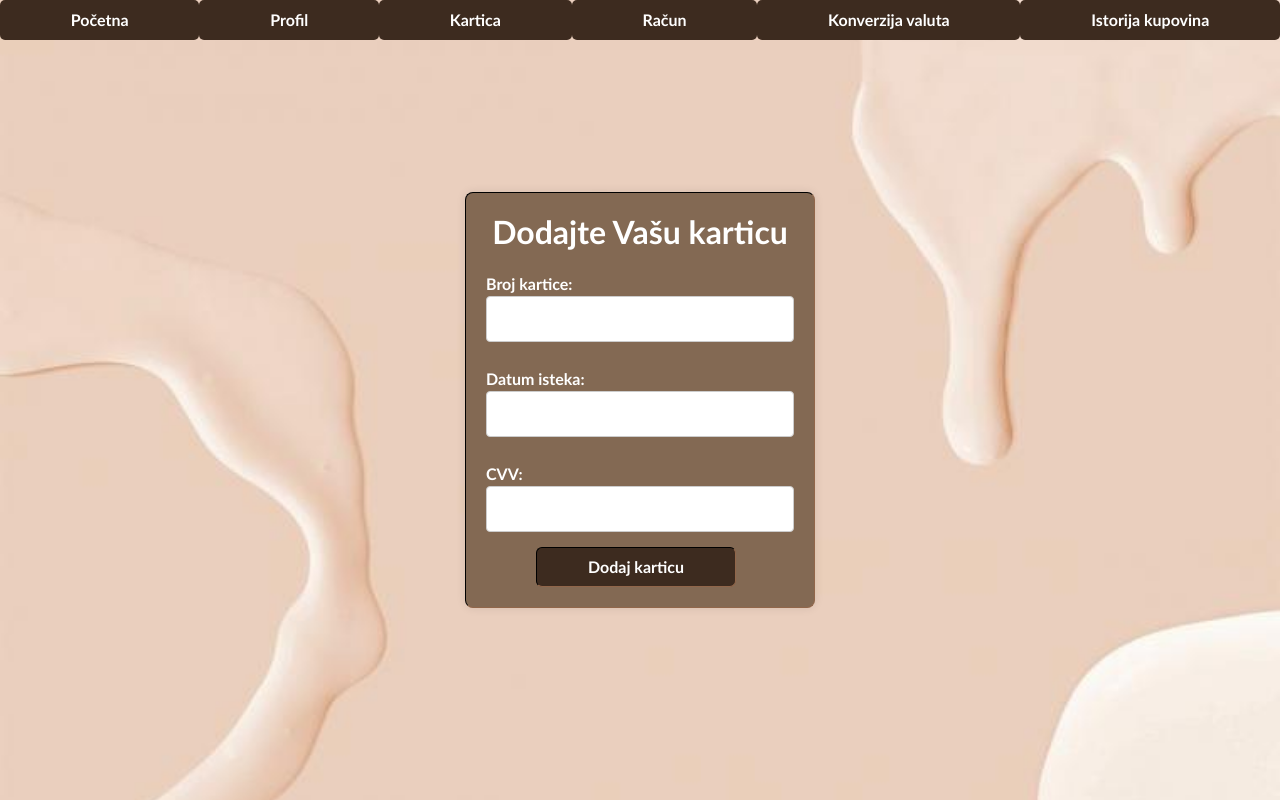
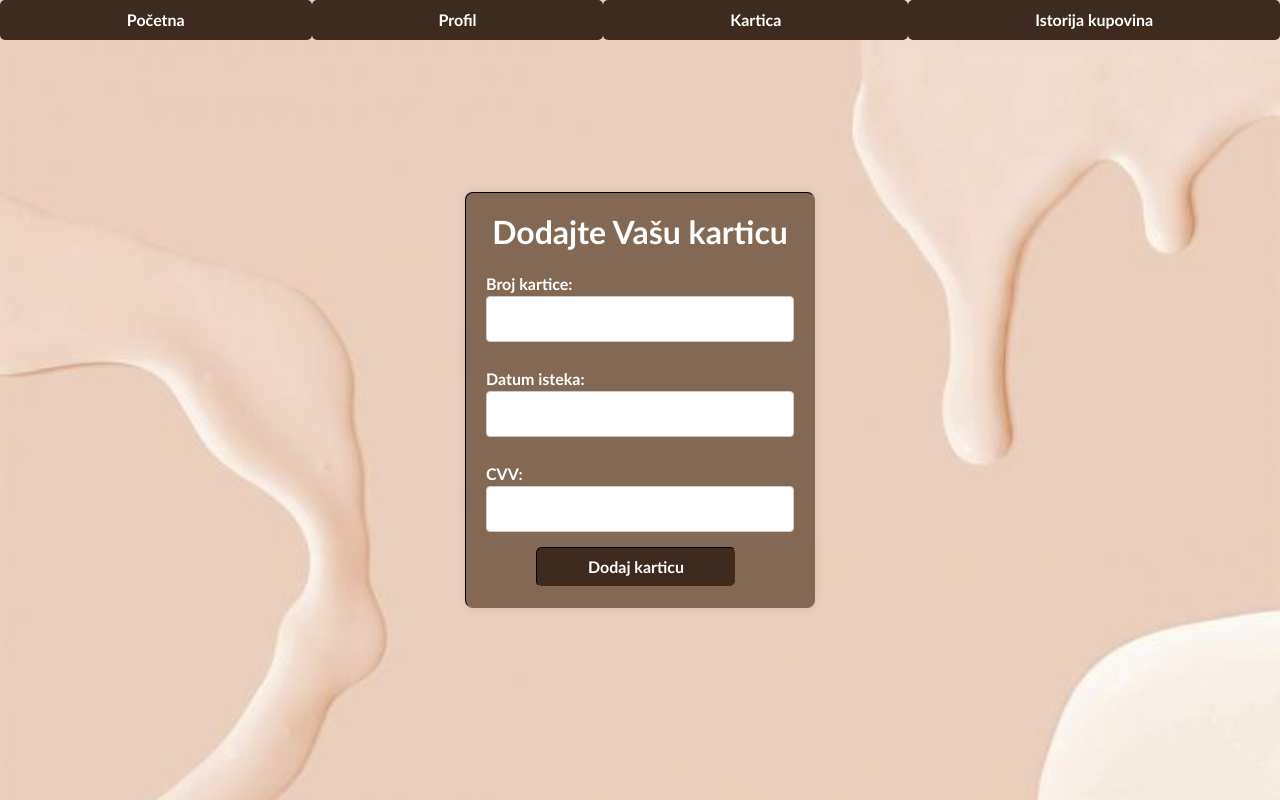
Before and after one commit to kristinasr/drs_kraj, a React (Create React App) app in the folder ui/: page /KarticaKorisnika in a window 1280 px wide. Built offline with nearby package versions, Linux system fonts and the light colour scheme.

Commit message:
delete from .js files

```diff
--- a/ui/src/DodajKarticu.js
+++ b/ui/src/DodajKarticu.js
@@ -115,12 +115,6 @@ const DodavanjeKartice = () => {
                         <Link to="/KarticaKorisnika" className="nav-link active" style={{ borderRadius:'5px', width:'100%' ,color: 'white', fontWeight: "bold", backgroundColor: '#3d2b1f', fontFamily: 'Calibri' }}>Kartica</Link>
                     </li>
                     <li className="nav-item">
-                        <Link to="" className="nav-link" style={{ borderRadius:'5px', width:'100%' ,color: 'white', fontWeight: "bold", backgroundColor: '#3d2b1f', fontFamily: 'Calibri' }}>Račun</Link>
-                    </li>
-                    <li className="nav-item">
-                        <Link to="" className="nav-link" style={{ borderRadius:'5px', width:'100%' ,color: 'white', fontWeight: "bold", backgroundColor: '#3d2b1f', fontFamily: 'Calibri' }}>Konverzija valuta</Link>
-                    </li>
-                    <li className="nav-item">
                         <Link to="/IstorijaProizvoda" className="nav-link" style={{ borderRadius:'5px', width:'100%' ,color: 'white', fontWeight: "bold", backgroundColor: '#3d2b1f', fontFamily: 'Calibri' }}>Istorija kupovina</Link>
                     </li>
                 </ul>
--- a/ui/src/DodajProizvod.js
+++ b/ui/src/DodajProizvod.js
@@ -118,13 +118,7 @@ const DodajProizvod = () => {
                             <Link to="/Proizvod" className="nav-link active" style={{ borderRadius:'5px', width:'100%' ,color: 'white', fontWeight: "bold", backgroundColor: '#3d2b1f', fontFamily: 'Calibri' }}>Dodavanje proizvoda</Link>
                         </li>
                         <li className="nav-item">
-                            <Link to="" className="nav-link" style={{ borderRadius:'5px', width:'100%' ,color: 'white', fontWeight: "bold", backgroundColor: '#3d2b1f', fontFamily: 'Calibri' }}>Povećanje količine proizvoda</Link>
-                        </li>
-                        <li className="nav-item">
                             <Link to="/UzivoKupovina" className="nav-link" style={{ borderRadius:'5px', width:'100%' ,color: 'white', fontWeight: "bold", backgroundColor: '#3d2b1f', fontFamily: 'Calibri' }}>Uživo praćenje kupovina</Link>
-                        </li>
-                        <li className="nav-item">
-                            <Link to="" className="nav-link" style={{ borderRadius:'5px', width:'100%' ,color: 'white', fontWeight: "bold", backgroundColor: '#3d2b1f', fontFamily: 'Calibri' }}>Verifikacija naloga</Link>
                         </li>
                     </ul>
                 </div>
--- a/ui/src/IzmenaProfila.js
+++ b/ui/src/IzmenaProfila.js
@@ -154,13 +154,6 @@ const IzmenaProfila = () => {
                         <Link to="/KarticaKorisnika" className="nav-link" style={{ borderRadius:'5px', width:'100%' ,color: 'white', fontWeight: "bold", backgroundColor: '#3d2b1f', fontFamily: 'Calibri' }}>Kartica</Link>
                     </li>
                     <li className="nav-item">
-                        <Link to="" className="nav-link" style={{ borderRadius:'5px', width:'100%' ,color: 'white', fontWeight: "bold", backgroundColor: '#3d2b1f', fontFamily: 'Calibri' }}>Račun</Link>
-                    </li>
-
-                    <li className="nav-item">
-                        <Link to="" className="nav-link" style={{ borderRadius:'5px', width:'100%' ,color: 'white', fontWeight: "bold", backgroundColor: '#3d2b1f', fontFamily: 'Calibri' }}>Konverzija valuta</Link>
-                    </li>
-                    <li className="nav-item">
                         <Link to="/IstorijaProizvoda" className="nav-link" style={{ borderRadius:'5px', width:'100%' ,color: 'white', fontWeight: "bold", backgroundColor: '#3d2b1f', fontFamily: 'Calibri' }}>Istorija kupovine</Link>
                     </li>
                 </ul>
--- a/ui/src/KupljeniProizvodi.js
+++ b/ui/src/KupljeniProizvodi.js
@@ -102,12 +102,6 @@ const IstorijaProizvoda = () => {
                         <Link to="/KarticaKorisnika" className="nav-link" style={{ borderRadius:'5px', width:'100%' ,color: 'white', fontWeight: "bold", backgroundColor: '#3d2b1f', fontFamily: 'Calibri' }}>Kartica</Link>
                     </li>
                     <li className="nav-item">
-                        <Link to="" className="nav-link" style={{ borderRadius:'5px', width:'100%' ,color: 'white', fontWeight: "bold", backgroundColor: '#3d2b1f', fontFamily: 'Calibri' }}>Račun</Link>
-                    </li>
-                    <li className="nav-item">
-                        <Link to="" className="nav-link" style={{ borderRadius:'5px', width:'100%' ,color: 'white', fontWeight: "bold", backgroundColor: '#3d2b1f', fontFamily: 'Calibri' }}>Konverzija</Link>
-                    </li>
-                    <li className="nav-item">
                         <Link to="/IstorijaProizvoda" className="nav-link active" style={{ borderRadius:'5px', width:'100%' ,color: 'white', fontWeight: "bold", backgroundColor: '#3d2b1f', fontFamily: 'Calibri' }}>Istorija kupovine</Link>
                     </li>
                 </ul>
--- a/ui/src/PracenjeKupovine.js
+++ b/ui/src/PracenjeKupovine.js
@@ -100,13 +100,7 @@ const PracenjeKupovine = () => {
                         <Link to="/Proizvod" className="nav-link" style={{ color: 'white', fontWeight: "bold", backgroundColor: '#3d2b1f', fontFamily: 'Calibri' }}>Dodavanje proizvoda</Link>
                     </li>
                     <li className="nav-item">
-                        <Link to="" className="nav-link" style={{ color: 'white', fontWeight: "bold", backgroundColor: '#3d2b1f', fontFamily: 'Calibri' }}>Povećanje količine proizvoda</Link>
-                    </li>
-                    <li className="nav-item">
                         <Link to="/UzivoKupovina" className="nav-link active" style={{ color: 'white', fontWeight: "#3d2b1f", backgroundColor: 'black', fontFamily: 'Calibri' }}>Uživo praćenje kupovina</Link>
-                    </li>
-                    <li className="nav-item">
-                        <Link to="" className="nav-link" style={{ color: 'white', fontWeight: "bold", backgroundColor: '#3d2b1f', fontFamily: 'Calibri' }}>Verifikacija naloga</Link>
                     </li>
                 </ul>
             </div>
```
